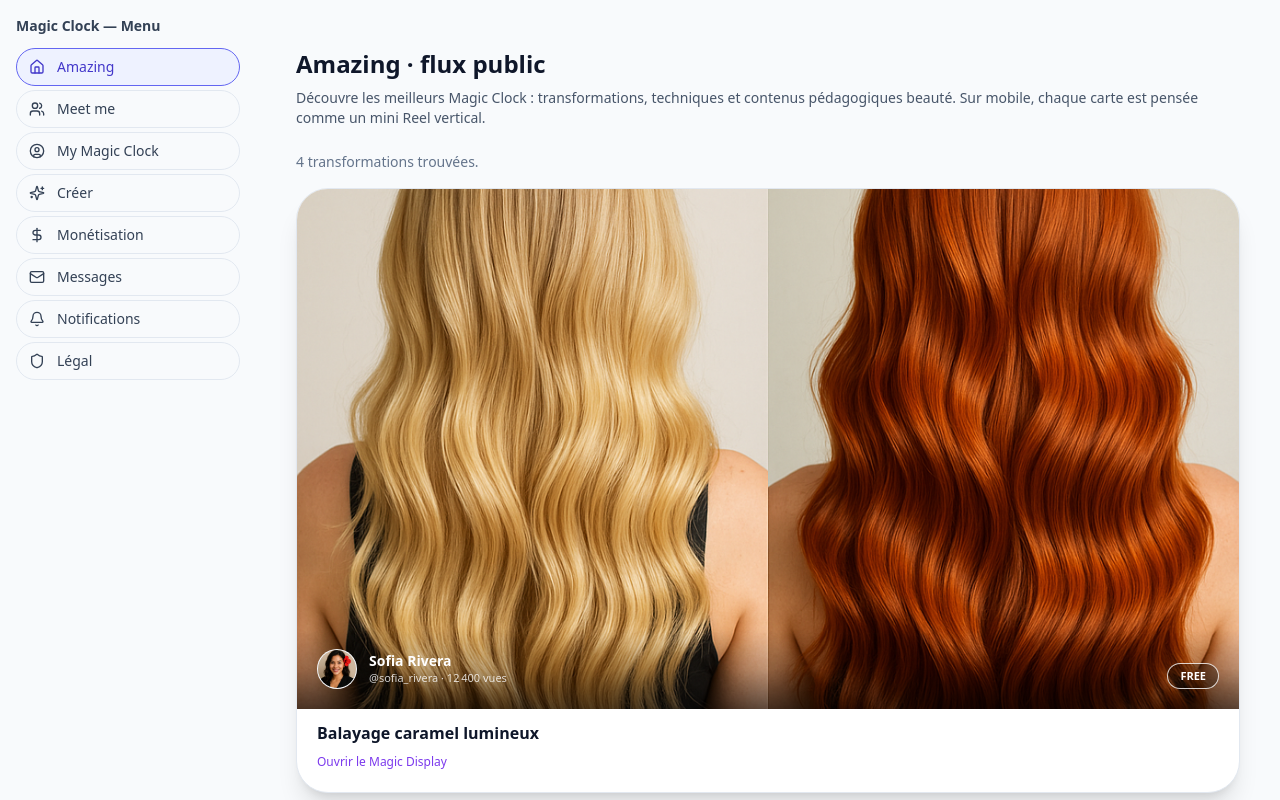
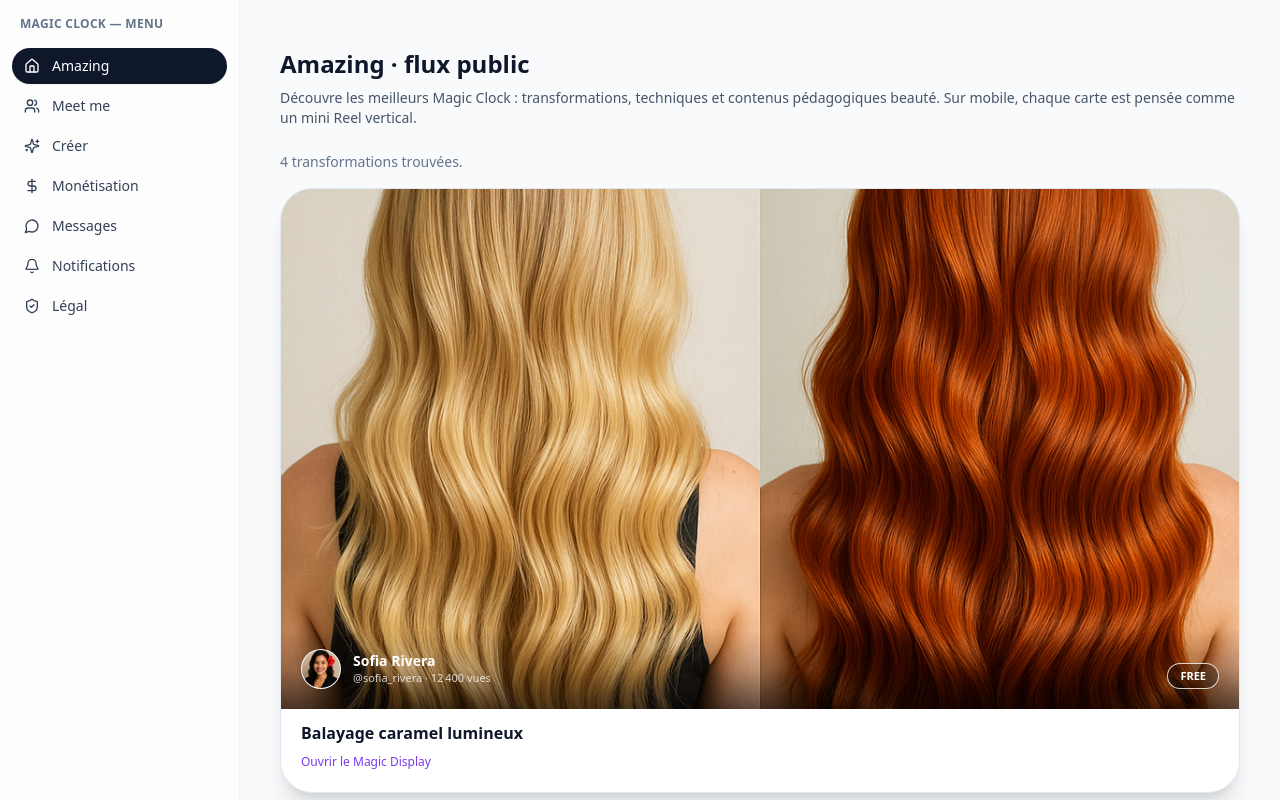
Before and after one commit to welcome-magic-clock/magic-clock-web-mvp, a Next.js app: page / in a window 1280 px wide. Shown: the top 800 px of the page. Built offline with nearby package versions, Linux system fonts and the light colour scheme.

Commit message:
Update LeftNav.tsx

```diff
--- a/components/LeftNav.tsx
+++ b/components/LeftNav.tsx
@@ -5,59 +5,84 @@ import { usePathname } from "next/navigation";
 import {
   Home,
   Users,
-  UserCircle,
   Sparkles,
   DollarSign,
-  Mail,
+  MessageCircle,
   Bell,
-  Shield,
+  ShieldCheck,
 } from "lucide-react";
 
-const items = [
-  { href: "/", label: "Amazing", icon: Home },
-  { href: "/meet", label: "Meet me", icon: Users },
-  { href: "/mymagic", label: "My Magic Clock", icon: UserCircle },
- { href: "/create", label: "Créer", icon: Sparkles },
-  { href: "/monet", label: "Monétisation", icon: DollarSign },
-  { href: "/messages", label: "Messages", icon: Mail },
-  { href: "/notifications", label: "Notifications", icon: Bell },
-  { href: "/legal", label: "Légal", icon: Shield },
+const NAV_ITEMS = [
+  {
+    href: "/",
+    label: "Amazing",
+    icon: Home,
+  },
+  {
+    href: "/meet",
+    label: "Meet me",
+    icon: Users,
+  },
+  {
+    href: "/create", // 👈 au lieu de "/studio"
+    label: "Créer",
+    icon: Sparkles,
+  },
+  {
+    href: "/monetisation",
+    label: "Monétisation",
+    icon: DollarSign,
+  },
+  {
+    href: "/messages",
+    label: "Messages",
+    icon: MessageCircle,
+  },
+  {
+    href: "/notifications",
+    label: "Notifications",
+    icon: Bell,
+  },
+  {
+    href: "/legal",
+    label: "Légal",
+    icon: ShieldCheck,
+  },
 ];
 
 export default function LeftNav() {
   const pathname = usePathname();
 
   return (
-    <aside className="hidden md:block w-64 shrink-0 p-4">
-      <div className="sticky top-4 space-y-3">
-        <div className="text-sm font-semibold text-slate-700">
+    <nav className="hidden w-60 shrink-0 border-r border-slate-100 bg-white/70 px-3 py-4 md:block">
+      <div className="mb-4 px-2 text-xs font-semibold uppercase tracking-wide text-slate-500">
         Magic Clock — Menu
       </div>
+      <div className="space-y-1">
+        {NAV_ITEMS.map((item) => {
+          const isActive =
+            item.href === "/"
+              ? pathname === item.href
+              : pathname.startsWith(item.href);
 
-        <nav className="space-y-1">
-          {items.map(({ href, label, icon: Icon }) => {
-            const active =
-              pathname === href ||
-              (href !== "/" && pathname.startsWith(href + "/"));
+          const Icon = item.icon;
 
           return (
             <Link
-                key={href}
-                href={href}
-                className={`flex items-center gap-3 rounded-xl px-3 py-2 text-sm border transition
-                  ${
-                    active
-                      ? "bg-indigo-50 border-indigo-500 text-indigo-700"
-                      : "border-slate-200 text-slate-700 hover:bg-slate-100"
+              key={item.href}
+              href={item.href}
+              className={`flex items-center gap-3 rounded-full px-3 py-2 text-sm transition ${
+                isActive
+                  ? "bg-slate-900 text-white shadow-sm"
+                  : "text-slate-700 hover:bg-slate-100"
               }`}
             >
               <Icon className="h-4 w-4" />
-                <span>{label}</span>
+              <span>{item.label}</span>
             </Link>
           );
         })}
+      </div>
     </nav>
-      </div>
-    </aside>
   );
 }
```
Lines whose indentation alone changed are shown as unchanged.
